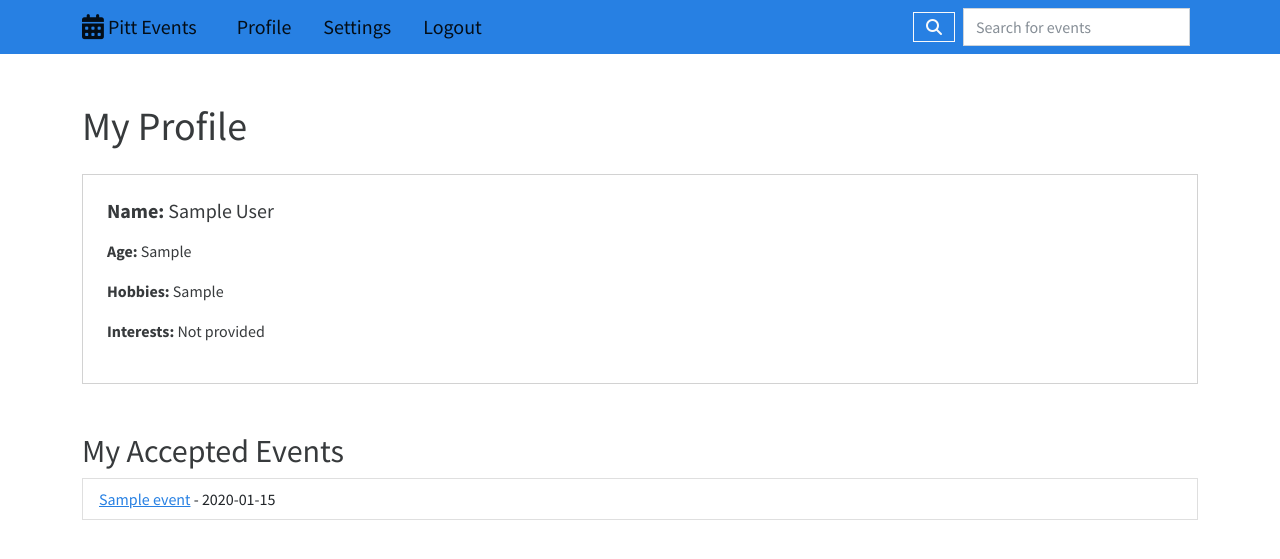
After one commit to haylie-pitt/python_project, a Flask app: page /profile in a window 1280 px wide. The commit adds this page. Shown: the top 559 px of the page. Run offline with Flask 3, Linux system fonts and the light colour scheme; a user stored in the database is signed in; tables that the repository leaves empty hold one stand-in row (values such as "Sample post"); parts of the project's set-up code (start-up, migrations or seed data) failed here and were passed over; some libraries are stand-ins or nearby versions.

Commit message:
Nav bar, linked all pages, added login parameter
- Updated nav bar to have logout feature
- Updated the icon in the left to send the user to the home page instead of the login page
- Linked all the new pages to their proper routes in the views.py
- Added a new field in the models.py for an organizer

```diff
--- a/flask_project/app/models.py
+++ b/flask_project/app/models.py
@@ -6,11 +6,12 @@ class Account(db.Model, UserMixin):  # Add UserMixin here
     id = db.Column(db.Integer, primary_key=True)
     username = db.Column(db.String(100), nullable=False, unique=True)
     password = db.Column(db.String(100), nullable=False)
-    first_name = db.Column(db.String(100), nullable=True)  # Added first name
-    last_name = db.Column(db.String(100), nullable=True)  # Added last name
+    first_name = db.Column(db.String(100), nullable=True)
+    last_name = db.Column(db.String(100), nullable=True)
     desc = db.Column(db.String(255))
     hobbies = db.Column(db.String(255))
     age = db.Column(db.String(20))
+    is_organizer = db.Column(db.Boolean, default=False)  # Add this line to track organizer status
     event_attendance = db.relationship('Event', secondary='event_attendance')
 
     # Set the password after hashing
--- a/flask_project/app/templates/base.html
+++ b/flask_project/app/templates/base.html
@@ -31,15 +31,16 @@
       <nav class="navbar navbar-expand-lg bg-primary" data-bs-theme="dark">
         <div class="container-lg">
             <!-- Title and Brand -->
-            <a class="navbar-brand py-1" href="/">
+            <a class="navbar-brand py-1" href="/home">
                 <i class="fa-duotone fa-solid fa-calendar-days fa-lg" style="--fa-primary-color: #0154ad; --fa-secondary-color: #b18c8c;"></i>
                 <span>Pitt Events</span>
             </a>
 
-            <!-- Navbar Links (Profile, Settings) aligned to left side with even spacing -->
+            <!-- Navbar Links (Profile, Settings, Events) aligned to left side with even spacing -->
             <div class="d-flex align-items-center ms-4 me-auto">
                 <a class="navbar-brand py-1" href="/profile">Profile</a>
                 <a class="navbar-brand py-1 ms-3" href="/settings">Settings</a>
+                <a class="navbar-brand py-1 ms-3" href="/logout">Logout</a>
             </div>
 
             <!-- Right side content (search icon and input) -->
--- /dev/null
+++ b/flask_project/app/templates/profile.html
@@ -0,0 +1,31 @@
+{% extends "base.html" %}
+{% block title %}My Profile | Pitt Event Manager{% endblock %}
+
+{% block content %}
+<div class="container mt-5">
+    <h1 class="mb-4">My Profile</h1>
+    <div class="card p-4">
+        <!-- Safeguard against NoneType errors for profile attributes -->
+        <h5 class="mb-3"><strong>Name:</strong> {{ profile.first_name }} {{ profile.last_name }}</h5>
+        <p><strong>Age:</strong> {{ profile.age or 'Not provided' }}</p>
+        <p><strong>Hobbies:</strong> {{ profile.hobbies or 'Not provided' }}</p>
+        <p><strong>Interests:</strong> {{ profile.interests or 'Not provided' }}</p>
+    </div>
+
+    <div class="mt-5">
+        <h2>My Accepted Events</h2>
+        <!-- Ensure profile.accepted_events exists and is not None -->
+        {% if profile.event_attendance %}
+        <ul class="list-group">
+            {% for event in profile.event_attendance %}
+            <li class="list-group-item">
+                <a href="{{ url_for('main.event_details', event_id=event.id) }}">{{ event.event_name }}</a> - {{ event.time }}
+            </li>
+            {% endfor %}
+        </ul>
+        {% else %}
+        <p class="text-muted">No events accepted yet.</p>
+        {% endif %}
+    </div>
+</div>
+{% endblock %}
--- a/flask_project/app/views.py
+++ b/flask_project/app/views.py
@@ -20,6 +20,7 @@ def login():
         username = request.form['username']
         password = request.form['password']
         action = request.form['action']  # 'login' or 'signup'
+        is_organizer = 'is_organizer' in request.form  # Check if the 'is_organizer' checkbox was checked
 
         if action == 'login':
             # Check if the account exists
@@ -38,7 +39,7 @@ def login():
                 flash('Username already exists. Please choose a different username.', 'danger')
             else:
                 # Create a new account and hash the password
-                new_account = Account(username=username)
+                new_account = Account(username=username, is_organizer=is_organizer)
                 new_account.set_password(password)  # Hash the password before saving
                 db.session.add(new_account)
                 db.session.commit()
@@ -73,21 +74,29 @@ def settings():
 
     if request.method == 'POST':
         # Get form data
-        username = request.form['username']
+        first_name = request.form['first_name']
+        last_name = request.form['last_name']
         desc = request.form['desc']
         hobbies = request.form['hobbies']
         age = request.form['age']
+        username = request.form['username']
         password = request.form['password']
         confirm_password = request.form['confirm_password']
 
-        # Handle username update
-        if username != user.username:
-            user.username = username
+        # Handle first_name and last_name update
+        if first_name != user.first_name:
+            user.first_name = first_name
+        if last_name != user.last_name:
+            user.last_name = last_name
 
         # Handle description, hobbies, and age updates
         user.desc = desc
         user.hobbies = hobbies
         user.age = age
+
+        # Handle username update
+        if username != user.username:
+            user.username = username
 
         # Handle password update if provided
         if password:
@@ -105,8 +114,57 @@ def settings():
     # If GET request, render the settings page with the current user data
     return render_template('settings.html', user=user)
 
+# Route for the profile page
+@main_bp.route('/profile')
+@login_required
+def profile():
+    user = current_user  # Get the current logged-in user
+
+    if not user:
+        flash("You need to be logged in to view your profile.", 'danger')
+        return redirect(url_for('main.login'))  # Redirect to login page if no user is found
+
+    # Debugging print statements (optional, remove in production)
+    print(user)  # Add a print statement to check the current_user object
+
+    return render_template('profile.html', profile=user)
+
+# Route for event details page (updated to events_details.html)
+@main_bp.route('/event/<int:event_id>')
+@login_required
+def event_details(event_id):
+    event = Event.query.get_or_404(event_id)  # Get event by ID or return 404 if not found
+    return render_template('events_details.html', event=event)
+
+# Route for signing up for an event (RSVP)
+@main_bp.route('/signup/<int:event_id>')
+@login_required
+def signup(event_id):
+    event = Event.query.get_or_404(event_id)
+    if current_user not in event.user_id_attendance:
+        event.user_id_attendance.append(current_user)
+        db.session.commit()
+        flash(f"You have successfully signed up for {event.event_name}!", 'success')
+    else:
+        flash("You are already signed up for this event.", 'info')
+    return redirect(url_for('main.event_details', event_id=event.id))
+
+# Route for declining an event (RSVP decline)
+@main_bp.route('/decline/<int:event_id>')
+@login_required
+def decline(event_id):
+    event = Event.query.get_or_404(event_id)
+    if current_user in event.user_id_attendance:
+        event.user_id_attendance.remove(current_user)
+        db.session.commit()
+        flash(f"You have successfully declined {event.event_name}.", 'success')
+    else:
+        flash("You haven't signed up for this event.", 'info')
+    return redirect(url_for('main.event_details', event_id=event.id))
+
 # Sample homepage route after login
 @main_bp.route('/home')
 @login_required  # This ensures the user must be logged in to access the homepage
 def home():
-    return render_template('home.html')
+    featured_events = Event.query.limit(6).all()  # Show events
+    return render_template('home.html', featured_events=featured_events)
```
Also changed, not shown: flask_project/app/templates/event_details.html (added, +16 -0 lines), flask_project/app/templates/home.html (+28 -2 lines), flask_project/app/templates/login.html (+7 -1 lines), flask_project/migrations/versions/ed0ca46be275_added_is_organizer_field_to_account_.py (added, +32 -0 lines), flask_project/README.md, flask_project/instance/site.db.
